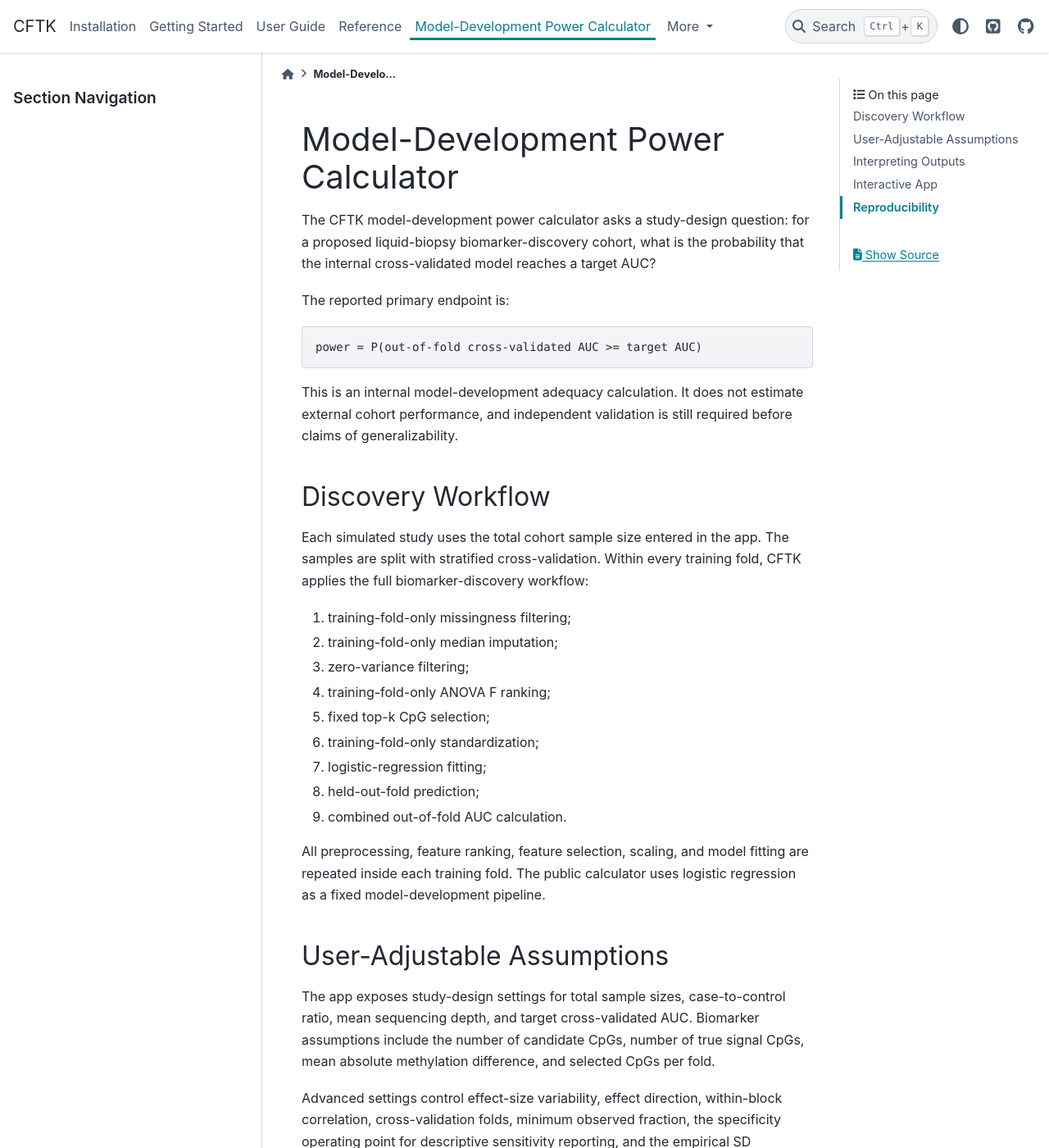
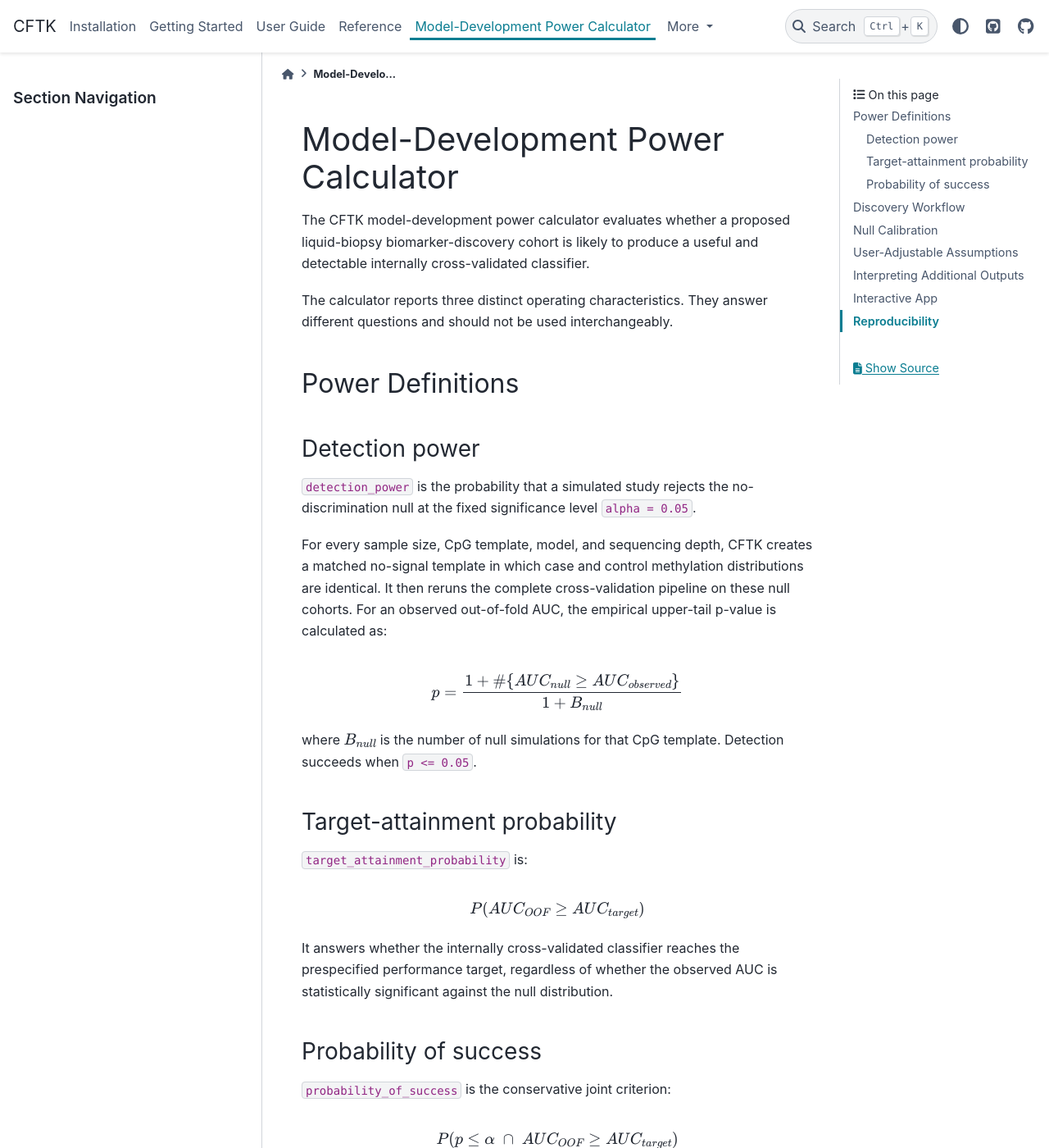
Before and after one commit to EwanXiong/CFTK, a Sphinx documentation site: the page built from docs/user_guide/model_power_calculator.rst, in a window 1280 px wide and 1400 px high. Shown: the whole window at 82% size. Built offline with Sphinx 7.4.7 and the PyData theme 0.15.4, drawn with Linux system fonts in a browser that asks for light colours; some of the changed text lies outside the part shown.

Commit message:
Document the three null-calibrated power definitions

```diff
--- a/docs/user_guide/model_power_calculator.rst
+++ b/docs/user_guide/model_power_calculator.rst
@@ -1,19 +1,65 @@
 Model-Development Power Calculator
 ==================================
 
-The CFTK model-development power calculator asks a study-design question:
-for a proposed liquid-biopsy biomarker-discovery cohort, what is the
-probability that the internal cross-validated model reaches a target AUC?
+The CFTK model-development power calculator evaluates whether a proposed
+liquid-biopsy biomarker-discovery cohort is likely to produce a useful and
+detectable internally cross-validated classifier.
 
-The reported primary endpoint is:
+The calculator reports three distinct operating characteristics. They answer
+different questions and should not be used interchangeably.
 
-.. code-block:: text
+Power Definitions
+-----------------
 
-   power = P(out-of-fold cross-validated AUC >= target AUC)
+Detection power
+~~~~~~~~~~~~~~~
 
-This is an internal model-development adequacy calculation. It does not
-estimate external cohort performance, and independent validation is still
-required before claims of generalizability.
+``detection_power`` is the probability that a simulated study rejects the
+no-discrimination null at the fixed significance level ``alpha = 0.05``.
+
+For every sample size, CpG template, model, and sequencing depth, CFTK creates
+a matched no-signal template in which case and control methylation
+distributions are identical. It then reruns the complete cross-validation
+pipeline on these null cohorts. For an observed out-of-fold AUC, the empirical
+upper-tail p-value is calculated as:
+
+.. math::
+
+   p = \frac{1 + \#\{AUC_{null} \geq AUC_{observed}\}}
+            {1 + B_{null}}
+
+where :math:`B_{null}` is the number of null simulations for that CpG template.
+Detection succeeds when ``p <= 0.05``.
+
+Target-attainment probability
+~~~~~~~~~~~~~~~~~~~~~~~~~~~~~
+
+``target_attainment_probability`` is:
+
+.. math::
+
+   P(AUC_{OOF} \geq AUC_{target})
+
+It answers whether the internally cross-validated classifier reaches the
+prespecified performance target, regardless of whether the observed AUC is
+statistically significant against the null distribution.
+
+Probability of success
+~~~~~~~~~~~~~~~~~~~~~~
+
+``probability_of_success`` is the conservative joint criterion:
+
+.. math::
+
+   P(p \leq \alpha \;\cap\; AUC_{OOF} \geq AUC_{target})
+
+A simulated study counts as successful only when it both detects
+no-discrimination departure and reaches the target AUC. Therefore,
+``probability_of_success`` cannot exceed either ``detection_power`` or
+``target_attainment_probability``. This is the default plot in the web app.
+
+Confidence intervals are uncertainty summaries around these metrics. A lower
+confidence bound is not a separate definition of power.
 
 Discovery Workflow
 ------------------
@@ -33,8 +79,32 @@ fold, CFTK applies the full biomarker-discovery workflow:
 9. combined out-of-fold AUC calculation.
 
 All preprocessing, feature ranking, feature selection, scaling, and model
-fitting are repeated inside each training fold. The public calculator uses
-logistic regression as a fixed model-development pipeline.
+fitting are repeated inside each training fold. The same complete workflow is
+used for signal studies and null-calibration studies. The public calculator
+uses logistic regression as a fixed model-development pipeline.
+
+Null Calibration
+----------------
+
+The null calibration preserves:
+
+- the sampled CpGs and their baseline methylation means;
+- depth-dependent CpG variance and missingness;
+- within-block feature correlation;
+- sample size and case-to-control ratio;
+- CV folds, filtering, imputation, feature ranking, feature selection, and
+  classifier settings.
+
+Only the case-control biological effect is removed. This full-pipeline null is
+preferred to applying an ordinary independent-sample ROC p-value directly to
+pooled out-of-fold predictions, because CV predictions arise from overlapping
+training sets.
+
+Fast mode uses 20 null simulations per CpG template. At ``alpha = 0.05``, this
+is the minimum practical empirical tail calibration and is intentionally
+coarse. Standard mode uses 50 null simulations per template and is preferred
+for final reporting. Larger offline analyses should use more null simulations
+when precise tail probabilities are required.
 
 User-Adjustable Assumptions
 ---------------------------
@@ -54,20 +124,22 @@ Sequencing depth enters through empirical CpG variance and missingness
 patterns derived from the bundled aggregate reference arrays. The calculator
 does not use or expose patient-level data.
 
-Interpreting Outputs
---------------------
+Interpreting Additional Outputs
+-------------------------------
 
-``power`` is the proportion of simulated studies whose out-of-fold
-cross-validated AUC reaches the selected target. ``mean_cv_auc`` summarizes
-the average internal CV AUC across simulated studies.
-
-Sensitivity at the selected specificity is reported as a secondary descriptive
-operating-point metric. It does not enter the primary power definition.
+``mean_cv_auc`` summarizes the average out-of-fold AUC across signal studies.
+``mean_null_auc_threshold`` summarizes the template-specific upper 5% null AUC
+thresholds. Sensitivity at the selected specificity is a secondary descriptive
+operating-point metric and does not define any of the three power metrics.
 
 Feature recall and precision are simulation diagnostics because the simulated
 true signal CpGs are known. Selection Jaccard summarizes fold-to-fold
 feature-set overlap and can help identify unstable feature selection in small
 or noisy designs.
+
+These outputs evaluate internal model-development adequacy. They do not
+estimate external cohort performance, and independent validation remains
+necessary before claims of clinical generalizability.
 
 Interactive App
 ---------------
@@ -90,7 +162,8 @@ Standalone app:
 Reproducibility
 ---------------
 
-The app provides downloads for the power curve, optional replicate-level
-results, and a settings JSON file. The settings export includes the user
-inputs, selected precision mode, deterministic seeds, and fixed computation
-settings needed to reproduce the calculation.
+The app provides downloads for the power curve, signal-study replicates,
+null-calibration replicates, and a settings JSON file. The settings export
+includes user inputs, the selected power definition, null-simulation count,
+precision mode, deterministic seeds, and fixed computation settings needed to
+reproduce the calculation.
```
